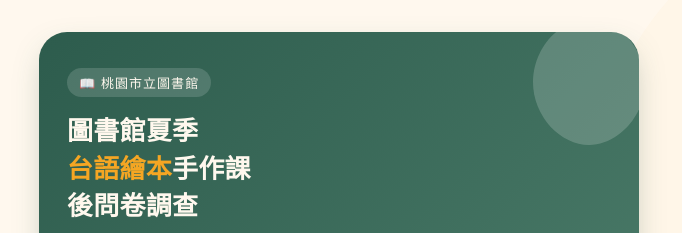
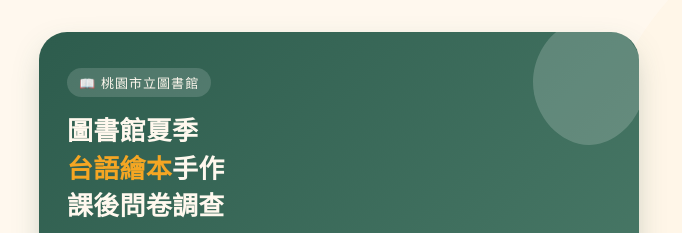
Before and after one commit to lesecondfloor-glitch/taiwanese-survey, a plain HTML site: page index.html in a window 1280 px wide. Shown: the top 233 px of the page, without its empty margins (301-983 px from the left). Drawn offline with Linux system fonts and the light colour scheme.

Commit message:
Add files via upload

```diff
--- a/index.html
+++ b/index.html
@@ -443,7 +443,7 @@
     <div class="hero">
       <svg class="hero-deco" viewBox="0 0 100 100"><path d="M50 5 C70 5 90 25 90 50 C90 75 70 95 50 95 C30 95 10 75 10 50 C10 25 30 5 50 5 Z" fill="#fff"/></svg>
       <div class="hero-eyebrow">📖 桃園市立圖書館</div>
-      <h1>圖書館夏季<br><span class="accent">台語繪本</span>手作課<br>後問卷調查</h1>
+      <h1>圖書館夏季<br><span class="accent">台語繪本</span>手作<br>課後問卷調查</h1>
       <p>感謝您今天陪孩子一起參加活動！花 2 分鐘留下您的想法，幫助我們把課程做得更好。</p>
       <div class="hero-org">
         <span>🤝</span>
```
